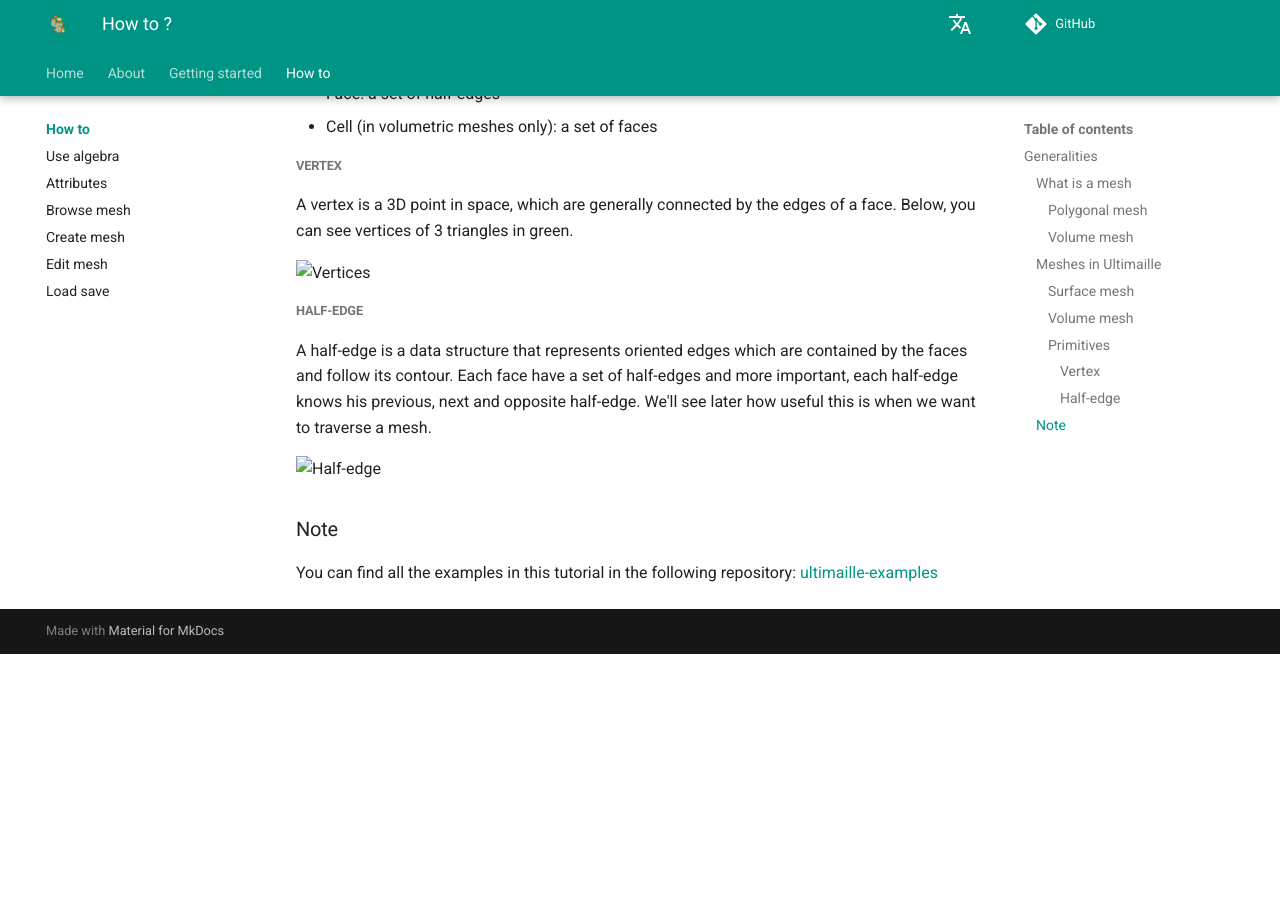
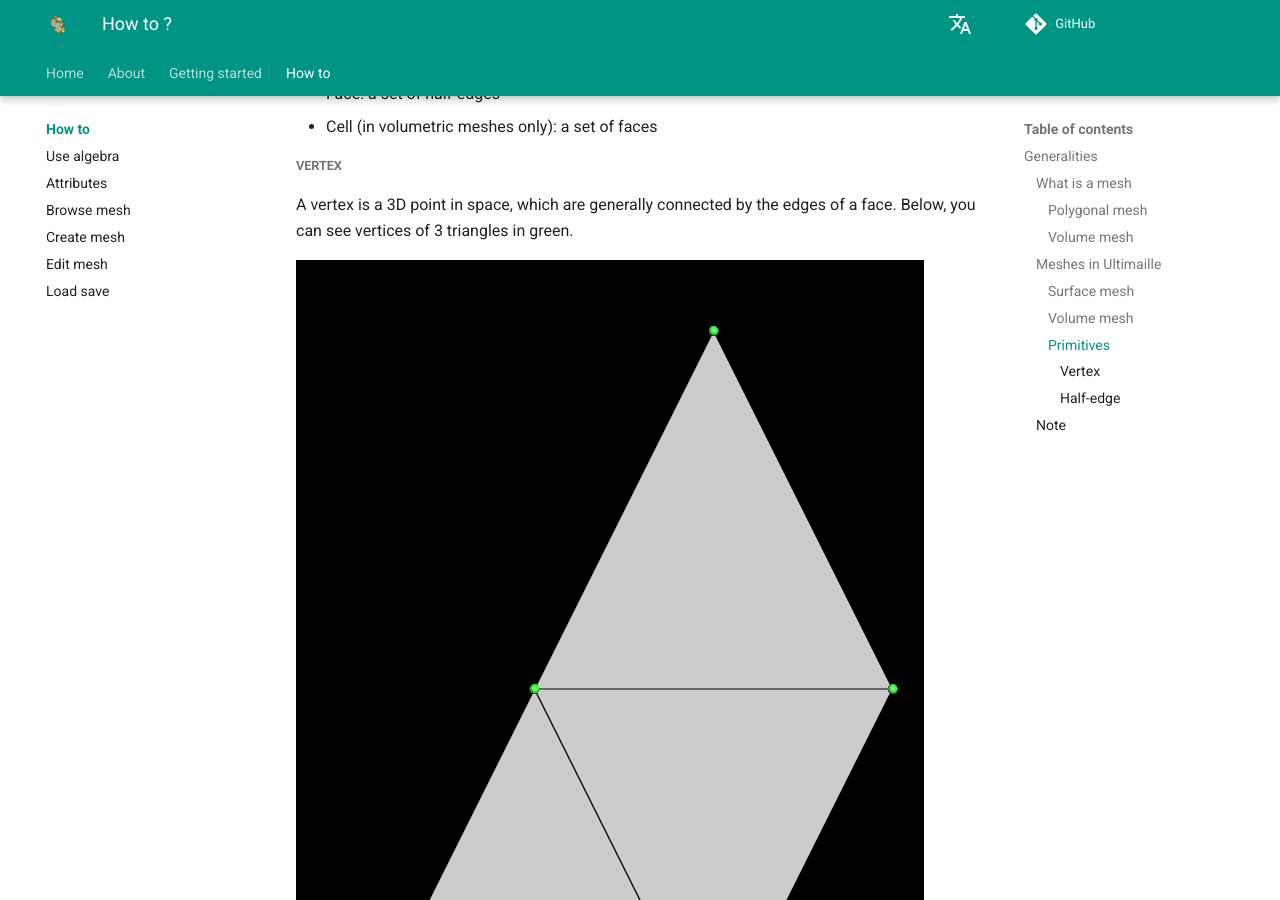
Before and after one commit to ultimaille/ultimaille.github.io, an MkDocs documentation site: the page built from docs/how_to/index.md, in a window 1280 px wide and 900 px high, scrolled down 1368 px. Built offline with MkDocs 1.6.1 and Material for MkDocs 9.7.7, drawn with Linux system fonts in a browser that asks for light colours; comment, search, counter and statistics services are not loaded; before the commit the page ends 2022 px from its top, so only the background shows below that.

Commit message:
Fix how to images

```diff
--- a/docs/how_to/index.md
+++ b/docs/how_to/index.md
@@ -46,13 +46,13 @@
 
 A vertex is a 3D point in space, which are generally connected by the edges of a face. Below, you can see vertices of 3 triangles in green.
 
-![Vertices](assets/vertices.png "vertices on tri surface")
+![Vertices](../assets/vertices.png "vertices on tri surface")
 
 ##### Half-edge
 
 A half-edge is a data structure that represents oriented edges which are contained by the faces and follow its contour. Each face have a set of half-edges and more important, each half-edge knows his previous, next and opposite half-edge. We'll see later how useful this is when we want to traverse a mesh.
 
-![Half-edge](assets/half-edge-tri.png "half-edges on tri surface")
+![Half-edge](../assets/half-edge-tri.png "half-edges on tri surface")
 
 ### Note
 
```
